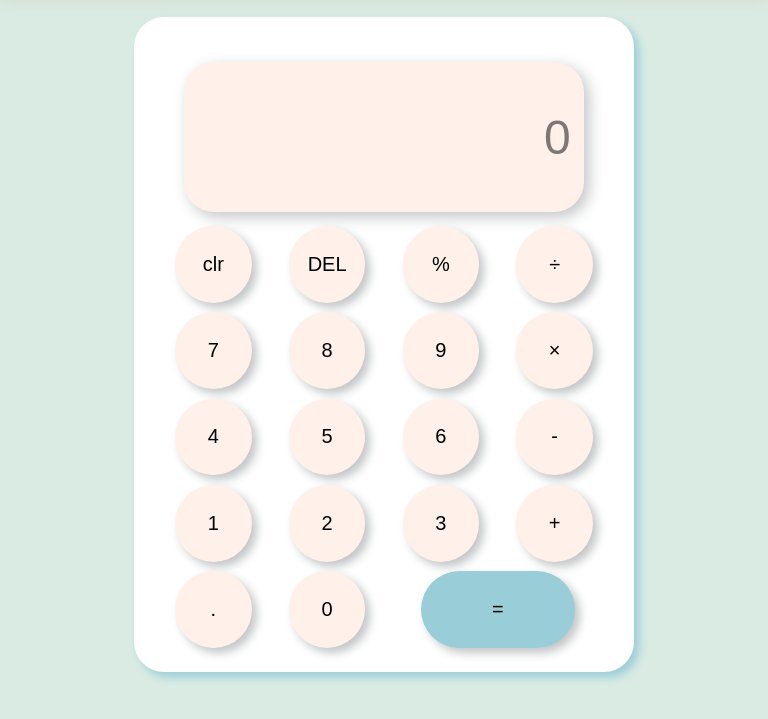
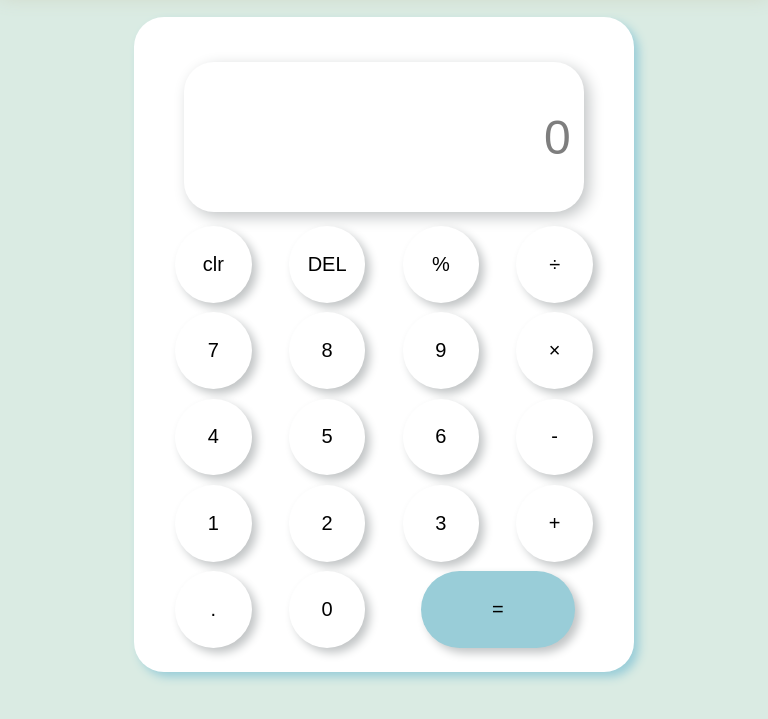
Before and after one commit to TusharGupta-01/Calculator, a plain HTML site: page index.html in a window 768 px wide. Shown: the part 63-782 px from the top of the page. Drawn offline with Linux system fonts and the light colour scheme.

Commit message:
changed btn color

```diff
--- a/style.css
+++ b/style.css
@@ -65,7 +65,7 @@ main {
   height: 150px;
   box-sizing: border-box;
   padding: 0;
-  background-color: #fff0ea;
+  background-color: #ffffff;
   border-radius: 30px;
   box-shadow: 5px 5px 15px #c2c5c6;
   display: flex;
@@ -106,7 +106,7 @@ main {
   width: max(4vw, 5vh);
   border-radius: 50%;
   border: none;
-  background-color: #fff0ea;
+  background-color: #ffffff;
   box-shadow: 5px 5px 10px #c2c5c6;
   font-size: max(1.5vw, 2vh);
 }
@@ -161,7 +161,7 @@ main {
   width: max(10vw, 6vh);
   border-radius: 50%;
   border: none;
-  background-color: #fff0ea;
+  background-color: #ffffff;
   box-shadow: 5px 5px 10px #c2c5c6;
   font-size: max(2vw, 2.5vh);
 }
```
